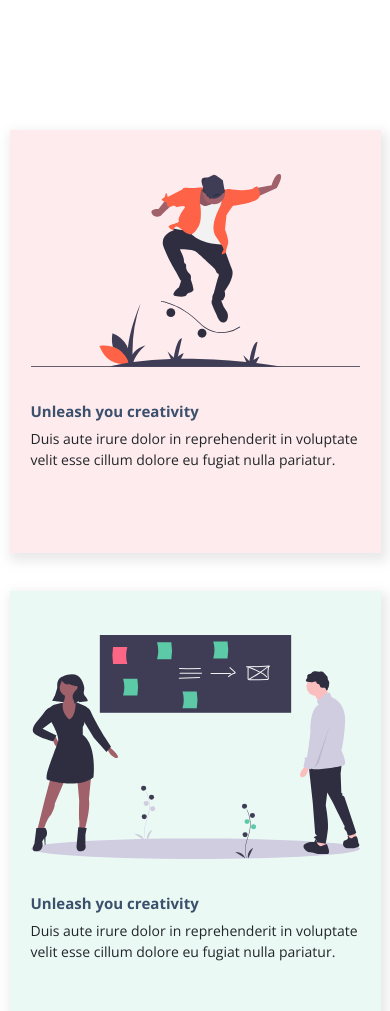
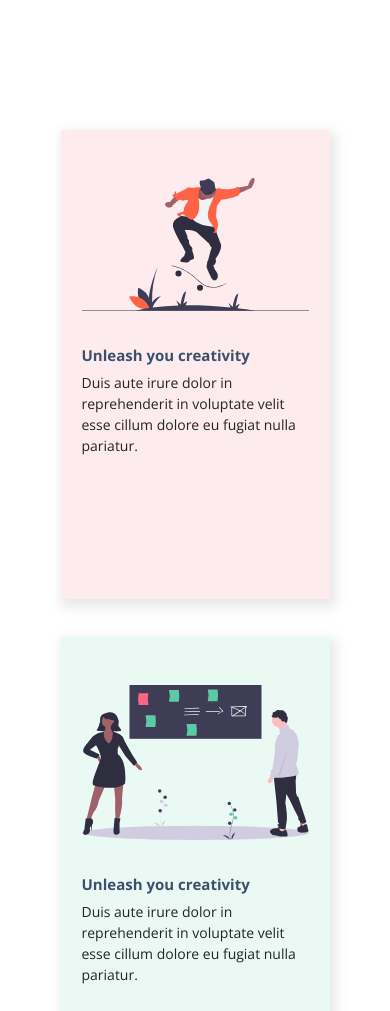
Before and after one commit to sharif123456/CMS-C-4-Responsive-Quick-Project, a plain HTML site: page index.html in a window 390 px wide. Shown: the part 1026-2037 px from the top of the page. Drawn offline with nearby package versions, Linux system fonts and the light colour scheme.

Commit message:
Update responsive.css

```diff
--- a/responsive.css
+++ b/responsive.css
@@ -116,12 +116,13 @@ footer p {
     text-align: center;
 }
 .creativity-section .container {
-    width: 389px!important;
+       width: calc(100% - 103px)!important;
+
 }
 .creativity {
-    height: 423px!important;
-    padding: 44px 21px 2px 21px!important;
-    }
+    height: 469px!important;
+    padding: 48px 21px 2px 21px!important;
+}
  .creativity {
     margin-top: 38px;
 }
```
